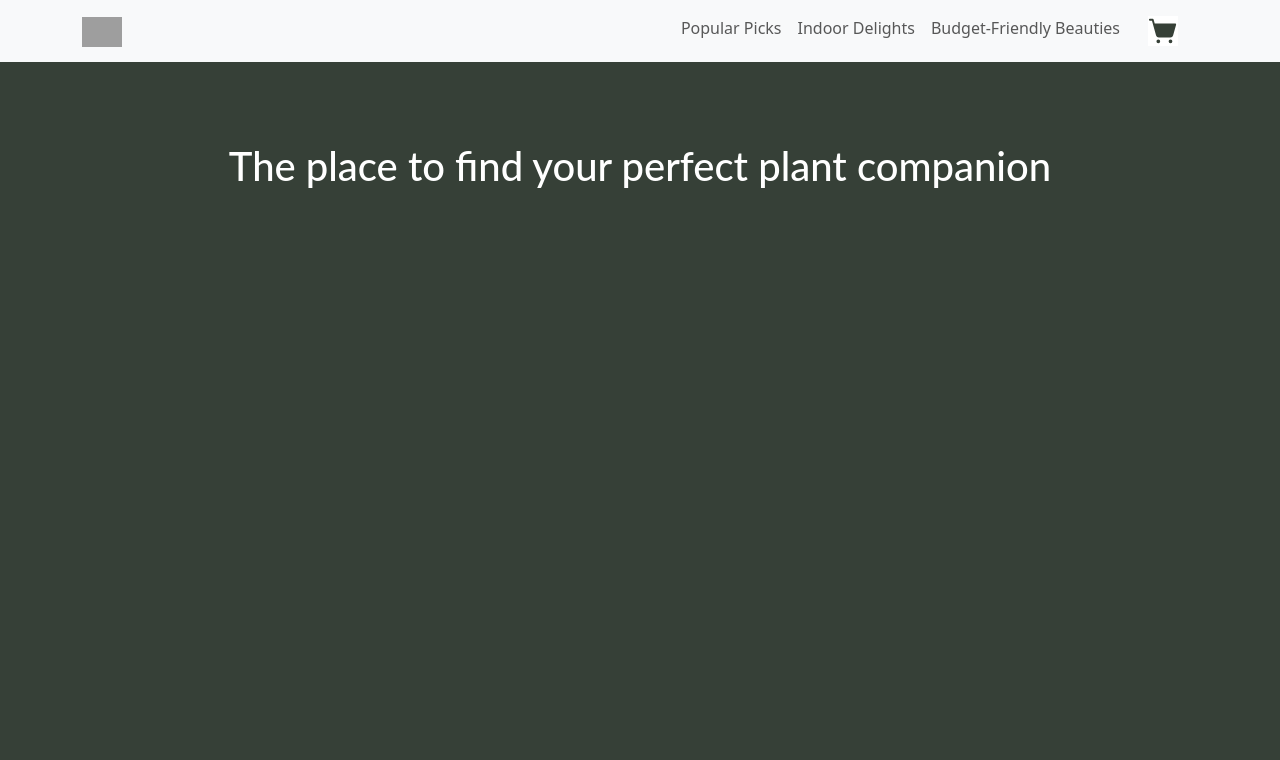
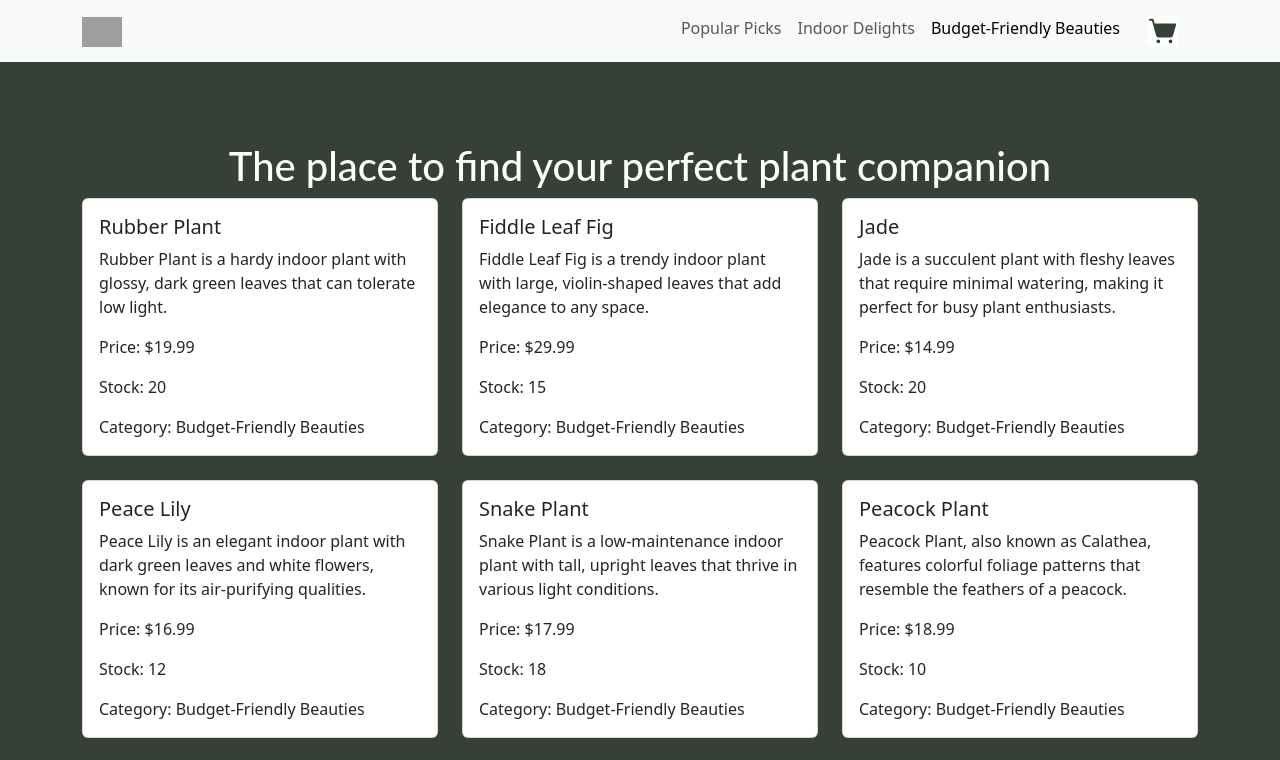
Before and after one commit to pauzueck/plantlife-react, a React (Vite) app: page /category/budget in a window 1280 px wide. Shown: the top 760 px of the page. Built offline with nearby package versions, Linux system fonts and the light colour scheme; grey boxes are pictures that could not be loaded.

Commit message:
itemListContainer Filters

```diff
--- a/package.json
+++ b/package.json
@@ -15,7 +15,8 @@
     "react": "^18.2.0",
     "react-bootstrap": "^2.10.0",
     "react-dom": "^18.2.0",
-    "react-icons": "^5.0.1"
+    "react-icons": "^5.0.1",
+    "react-router-dom": "^6.22.0"
   },
   "devDependencies": {
     "@types/react": "^18.2.43",
--- /dev/null
+++ b/plants.json
@@ -0,0 +1,164 @@
+    [
+        {
+        "id": 1,
+        "name": "Monstera",
+        "description": "Monstera is a popular indoor plant known for its large, glossy leaves and easy-care nature.",
+        "stock": 10,
+        "price": 25.99,
+        "category": "Popular Picks",
+        "categoryParam": "popular"
+        },
+        {
+        "id": 2,
+        "name": "Rubber Plant",
+        "description": "Rubber Plant is a hardy indoor plant with glossy, dark green leaves that can tolerate low light.",
+        "stock": 15,
+        "price": 19.99,
+        "category": "Popular Picks",
+        "categoryParam": "popular"
+        },
+        {
+        "id": 3,
+        "name": "Fiddle Leaf Fig",
+        "description": "Fiddle Leaf Fig is a trendy indoor plant with large, violin-shaped leaves that add elegance to any space.",
+        "stock": 8,
+        "price": 29.99,
+        "category": "Popular Picks",
+        "categoryParam": "popular"
+        },
+        {
+        "id": 4,
+        "name": "Snake Plant",
+        "description": "Snake Plant is a low-maintenance indoor plant with tall, upright leaves that thrive in various light conditions.",
+        "stock": 12,
+        "price": 17.99,
+        "category": "Popular Picks",
+        "categoryParam": "popular"
+        },
+        {
+        "id": 5,
+        "name": "Peperomia",
+        "description": "Peperomia is a compact indoor plant with attractive foliage patterns and a variety of leaf shapes.",
+        "stock": 20,
+        "price": 12.99,
+        "category": "Indoor Delights",
+        "categoryParam": "indoor"
+        },
+        {
+        "id": 6,
+        "name": "Jade",
+        "description": "Jade is a succulent plant with fleshy leaves that require minimal watering, making it perfect for busy plant enthusiasts.",
+        "stock": 18,
+        "price": 14.99,
+        "category": "Indoor Delights",
+        "categoryParam": "indoor"
+        },
+        {
+        "id": 7,
+        "name": "Peace Lily",
+        "description": "Peace Lily is an elegant indoor plant with dark green leaves and white flowers, known for its air-purifying qualities.",
+        "stock": 10,
+        "price": 16.99,
+        "category": "Indoor Delights",
+        "categoryParam": "indoor"
+        },
+        {
+        "id": 8,
+        "name": "Peacock Plant",
+        "description": "Peacock Plant, also known as Calathea, features colorful foliage patterns that resemble the feathers of a peacock.",
+        "stock": 10,
+        "price": 18.99,
+        "category": "Indoor Delights",
+        "categoryParam": "indoor"
+        },
+        {
+        "id": 9,
+        "name": "Ficus",
+        "description": "Ficus is a versatile indoor plant available in various varieties, including Fiddle Leaf Fig and Weeping Fig, adding lush greenery to interiors.",
+        "stock": 15,
+        "price": 22.99,
+        "category": "Indoor Delights",
+        "categoryParam": "indoor"
+        },
+        {
+        "id": 10,
+        "name": "Pothos",
+        "description": "Pothos, also known as Devil's Ivy, is a popular trailing plant with heart-shaped leaves that can thrive in a variety of light conditions.",
+        "stock": 25,
+        "price": 10.99,
+        "category": "Indoor Delights",
+        "categoryParam": "indoor"
+        },
+        {
+        "id": 11,
+        "name": "Rubber Plant",
+        "description": "Rubber Plant is a hardy indoor plant with glossy, dark green leaves that can tolerate low light.",
+        "stock": 20,
+        "price": 19.99,
+        "category": "Budget-Friendly Beauties",
+        "categoryParam": "budget"
+        },
+        {
+        "id": 12,
+        "name": "Fiddle Leaf Fig",
+        "description": "Fiddle Leaf Fig is a trendy indoor plant with large, violin-shaped leaves that add elegance to any space.",
+        "stock": 15,
+        "price": 29.99,
+        "category": "Budget-Friendly Beauties",
+        "categoryParam": "budget"
+        },
+        {
+        "id": 13,
+        "name": "Jade",
+        "description": "Jade is a succulent plant with fleshy leaves that require minimal watering, making it perfect for busy plant enthusiasts.",
+        "stock": 20,
+        "price": 14.99,
+        "category": "Budget-Friendly Beauties",
+        "categoryParam": "budget"
+        },
+        {
+        "id": 14,
+        "name": "Peace Lily",
+        "description": "Peace Lily is an elegant indoor plant with dark green leaves and white flowers, known for its air-purifying qualities.",
+        "stock": 12,
+        "price": 16.99,
+        "category": "Budget-Friendly Beauties",
+        "categoryParam": "budget"
+        },
+        {
+        "id": 15,
+        "name": "Snake Plant",
+        "description": "Snake Plant is a low-maintenance indoor plant with tall, upright leaves that thrive in various light conditions.",
+        "stock": 18,
+        "price": 17.99,
+        "category": "Budget-Friendly Beauties",
+        "categoryParam": "budget"
+        },
+        {
+        "id": 16,
+        "name": "Peacock Plant",
+        "description": "Peacock Plant, also known as Calathea, features colorful foliage patterns that resemble the feathers of a peacock.",
+        "stock": 10,
+        "price": 18.99,
+        "category": "Budget-Friendly Beauties",
+        "categoryParam": "budget"
+        },
+        {
+        "id": 17,
+        "name": "Ficus",
+        "description": "Ficus is a versatile indoor plant available in various varieties, including Fiddle Leaf Fig and Weeping Fig, adding lush greenery to interiors.",
+        "stock": 15,
+        "price": 22.99,
+        "category": "Budget-Friendly Beauties",
+        "categoryParam": "budget"
+        },
+        {
+            "id": 18,
+            "name": "Pothos",
+            "description": "Pothos, also known as Devil's Ivy, is a popular trailing plant with heart-shaped leaves that can thrive in a variety of light conditions.",
+            "stock": 25,
+            "price": 10.99,
+            "category": "Budget-Friendly Beauties",
+            "categoryParam": "budget"
+        }
+    ]
--- a/src/App.css
+++ b/src/App.css
@@ -0,0 +1,3 @@
+a.active {
+  color: #6D8B74;
+}
--- a/src/App.jsx
+++ b/src/App.jsx
@@ -1,16 +1,24 @@
 import './App.css'
 import NavBar from './Components/navbar/navbar';
 import ItemListContainer from './Components/itemListContainer/itemlistcontainer';
+import { BrowserRouter, Routes, Route } from 'react-router-dom';
 
 function App() {
   return (
+
+    <BrowserRouter>
+    <div className="App">
+      <NavBar/>
+    </div>
+      <Routes>
+        <Route path="/" element={<ItemListContainer />} />
+        <Route path="/category/:categoryId" element={<ItemListContainer />} />
     <>
-      <div className="App">
-        <NavBar/>
-        <ItemListContainer greeting='The place to find your perfect plant companion'/>
-      </div>
+
 
     </>
+    </Routes>
+    </BrowserRouter>
   );
 }
 
--- a/src/Components/itemListContainer/itemListContainer.jsx
+++ b/src/Components/itemListContainer/itemListContainer.jsx
@@ -1,13 +1,51 @@
-import React from 'react'
+import React, { useState, useEffect } from 'react';
 import './itemListContainer.css';
+import plantJson from "../../../plants.json";
+import { useParams } from "react-router-dom";
 
+function asyncMock(categoryId) {
+    return new Promise((resolve,reject) => {
+        setTimeout(() => {
+            if(categoryId === undefined){
+                resolve(plantJson);
+            }else {
+                const filterPlants = plantJson.filter((item) => {
+                    return item.categoryParam === categoryId
+                })
+                resolve(filterPlants)
+            }
 
-const ItemListContainer = (props) => {
-    return (
-        <div className='greeting'>
-            <h2>{props.greeting}</h2>
-        </div>
-    )
+        }, 1000);
+    });
 }
 
-export default ItemListContainer
+export default function ItemListContainer() {
+
+    const { categoryId } = useParams()
+    const [plants, setPlants] = useState([]);
+
+    useEffect(() => {
+        asyncMock(categoryId).then((res) => setPlants(res));
+    }, [categoryId]);
+
+    return (
+        <div className="container">
+        <h2>The place to find your perfect plant companion</h2>
+        <div className="row">
+            {plants.map(plant => (
+            <div key={plant.id} className="col-md-4 mb-4">
+                <div className="card">
+                <div className="card-body">
+                    <h5 className="card-title">{plant.name}</h5>
+                    <p className="card-text">{plant.description}</p>
+                    <p className="card-text">Price: ${plant.price}</p>
+                    <p className="card-text">Stock: {plant.stock}</p>
+                    <p className="card-text">Category: {plant.category}</p>
+                </div>
+                </div>
+            </div>
+            ))}
+        </div>
+        </div>
+    );
+    }
--- a/src/Components/navbar/navbar.jsx
+++ b/src/Components/navbar/navbar.jsx
@@ -5,18 +5,19 @@ import Nav from 'react-bootstrap/Nav';
 import Navbar from 'react-bootstrap/Navbar';
 import Cartwidget from '../cartWidget/cartwidget';
 import Logo from '../../logo/logo';
+import { NavLink } from "react-router-dom";
 
 function NavBar() {
     return (
     <>
         <Navbar bg="light" data-bs-theme="light">
             <Container>
-                <Navbar.Brand href="#home"><Logo/></Navbar.Brand>
+                <Navbar.Brand as={NavLink} to="/"><Logo/></Navbar.Brand>
                 <Nav className="plantCategories">
-                    <Nav.Link href="#popular">Popular Picks</Nav.Link>
-                    <Nav.Link href="#indoor">Indoor Delights</Nav.Link>
-                    <Nav.Link href="#budget">Budget-Friendly Beauties</Nav.Link>
-                    <Nav.Link href="#pricing"><Cartwidget /></Nav.Link>
+                    <Nav.Link as={NavLink} to="/category/popular">Popular Picks</Nav.Link>
+                    <Nav.Link as={NavLink} to="/category/indoor">Indoor Delights</Nav.Link>
+                    <Nav.Link as={NavLink} to="/category/budget">Budget-Friendly Beauties</Nav.Link>
+                    <Nav.Link as={NavLink} to="/pricing"><Cartwidget /></Nav.Link>
                 </Nav>
             </Container>
         </Navbar>
```
Also changed, not shown: src/Components/itemDetailContainer/intemDetailcontainer.jsx (added, +11 -0 lines), 1 other file (tests, documents, lock files or other folders).
